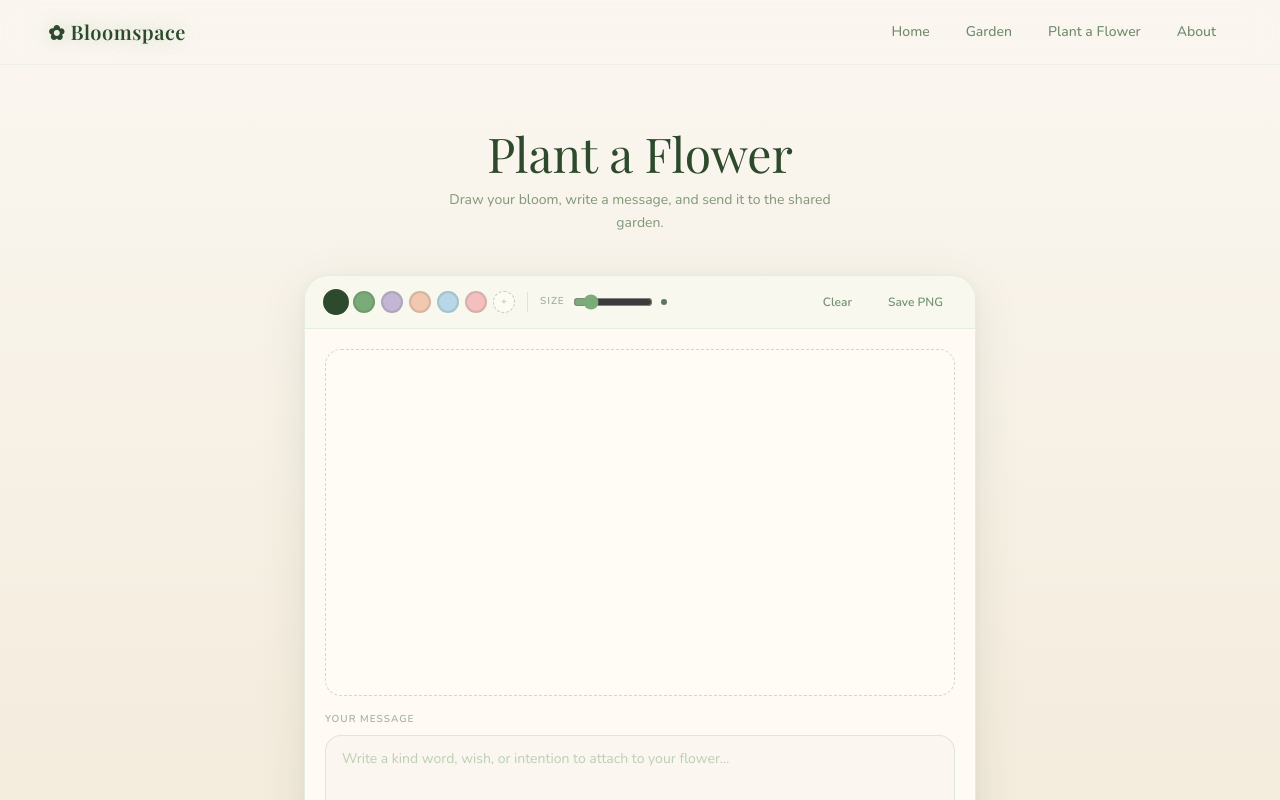
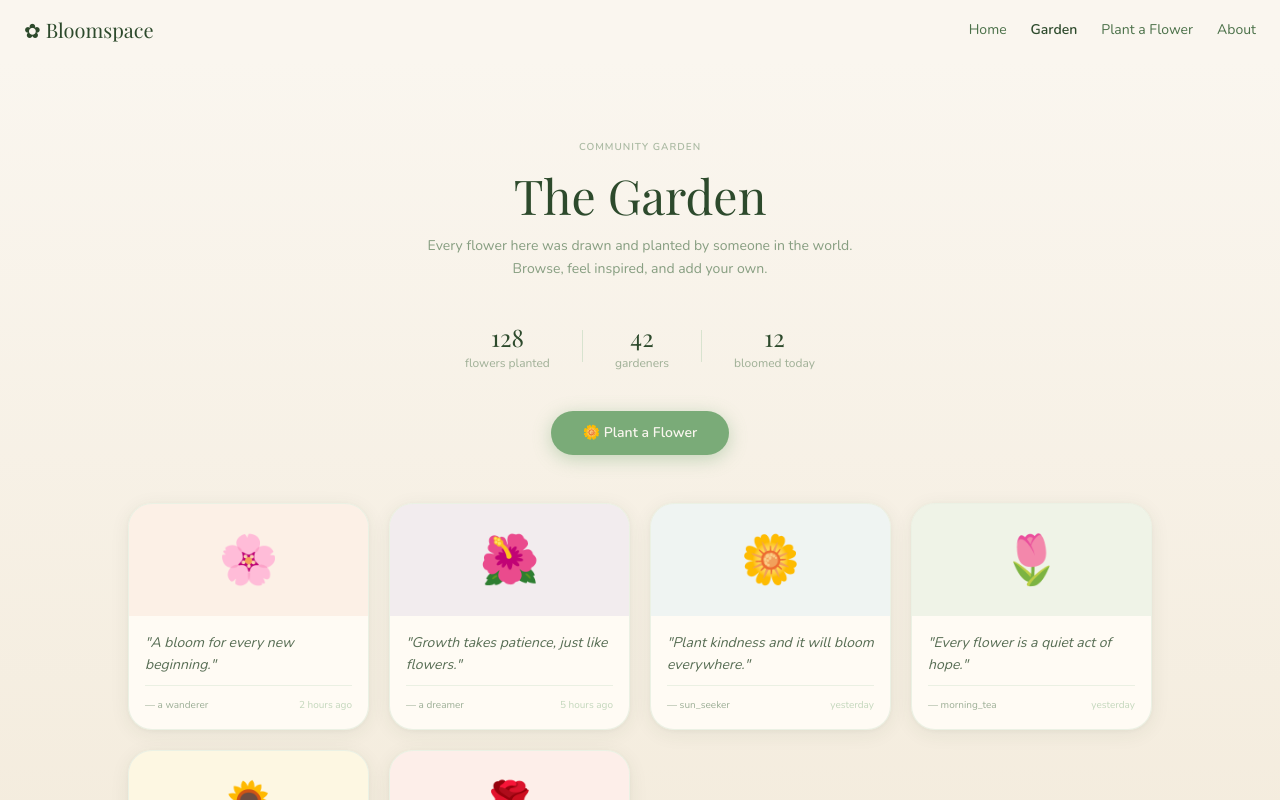
Before and after one commit to grauconejo13/bloomspace, a React (Vite) app in the folder client/: page /garden in a window 1280 px wide. Shown: the top 800 px of the page. Built offline with nearby package versions, Linux system fonts and the light colour scheme.

Commit message:
Add Create Flower and Garden pages with routing

```diff
--- a/client/src/App.jsx
+++ b/client/src/App.jsx
@@ -1,29 +1,27 @@
-/*import Navbar from "./components/Navbar";
+import { Routes, Route } from "react-router-dom";
+
+import Navbar from "./components/Navbar";
+import Footer from "./components/Footer";
+
 import Home from "./pages/Home";
-import Footer from "./components/Footer";
+import Garden from "./pages/Garden";
+import CreateFlower from "./pages/CreateFlower";
+import About from "./pages/About";
+import NotFound from "./pages/NotFound";
 
 function App() {
   return (
     <>
       <Navbar />
-      <Home />
-      <Footer />
-    </>
-  );
-}
 
-export default App;*/
+      <Routes>
+        <Route path="/" element={<Home />} />
+        <Route path="/garden" element={<Garden />} />
+        <Route path="/create" element={<CreateFlower />} />
+        <Route path="/about" element={<About />} />
+        <Route path="*" element={<NotFound />} />
+      </Routes>
 
-
-import Navbar from "./components/Navbar";
-import CreateFlower from "./pages/CreateFlower";
-import Footer from "./components/Footer";
-
-function App() {
-  return (
-    <>
-      <Navbar />
-      <CreateFlower />
       <Footer />
     </>
   );
--- a/client/src/components/FlowerCard.jsx
+++ b/client/src/components/FlowerCard.jsx
@@ -1,8 +1,36 @@
-function FlowerCard() {
+function FlowerCard({ emoji, bg, message, author, plantedAt }) {
   return (
-    <div>
-      <h3>Flower</h3>
-      <p>Message goes here.</p>
+    <div
+      className="flex flex-col rounded-3xl overflow-hidden group transition-all duration-300 hover:-translate-y-1"
+      style={{
+        background: 'rgba(255, 251, 245, 0.97)',
+        border: '1px solid rgba(184, 212, 182, 0.28)',
+        boxShadow: '0 4px 20px rgba(45, 74, 44, 0.07), 0 1px 4px rgba(45, 74, 44, 0.04)',
+      }}
+    >
+      {/* Illustration area */}
+      <div
+        className="flex items-center justify-center py-8 text-5xl select-none"
+        style={{ background: bg }}
+      >
+        <span className="group-hover:scale-110 transition-transform duration-300 inline-block">
+          {emoji}
+        </span>
+      </div>
+
+      {/* Body */}
+      <div className="p-4 flex flex-col gap-2 flex-1">
+        <p className="text-moss/80 text-sm leading-relaxed line-clamp-3 italic">
+          "{message}"
+        </p>
+        <div
+          className="mt-auto pt-3 flex items-center justify-between gap-2 border-t"
+          style={{ borderColor: 'rgba(184, 212, 182, 0.28)' }}
+        >
+          <span className="text-sage-dark/55 text-[10px]">— {author}</span>
+          <span className="text-sage/45 text-[10px]">{plantedAt}</span>
+        </div>
+      </div>
     </div>
   );
 }
--- a/client/src/components/GardenGrid.jsx
+++ b/client/src/components/GardenGrid.jsx
@@ -1,7 +1,11 @@
-function GardenGrid() {
+import FlowerCard from './FlowerCard';
+
+function GardenGrid({ flowers }) {
   return (
-    <div>
-      <p>Garden grid coming soon.</p>
+    <div className="grid grid-cols-2 sm:grid-cols-3 lg:grid-cols-4 gap-5">
+      {flowers.map((flower) => (
+        <FlowerCard key={flower.id} {...flower} />
+      ))}
     </div>
   );
 }
--- a/client/src/components/Navbar.jsx
+++ b/client/src/components/Navbar.jsx
@@ -1,29 +1,32 @@
+import { NavLink } from "react-router-dom";
+
 function Navbar() {
+  const linkClass = ({ isActive }) =>
+    isActive
+      ? "text-moss font-semibold"
+      : "text-sage-dark hover:text-moss transition-colors";
+
   return (
-    <nav
-      className="w-full px-8 md:px-12 py-4 sticky top-0 z-50 border-b border-sage-light/20"
-      style={{ background: 'rgba(250, 246, 239, 0.82)', backdropFilter: 'blur(14px)' }}
-    >
-      <div className="w-full flex justify-between items-center">
-        <span
-          className="font-heading text-xl font-semibold tracking-wide text-moss"
-          style={{ textShadow: '0 0 18px rgba(122, 171, 120, 0.4)' }}
-        >
+    <nav className="w-full px-6 py-4">
+      <div className="flex w-full items-center justify-between">
+        <NavLink to="/" className="font-heading text-xl text-moss">
           ✿ Bloomspace
-        </span>
+        </NavLink>
 
-        <ul className="hidden sm:flex gap-1 list-none m-0 p-0">
-          {['Home', 'Garden', 'Plant a Flower', 'About'].map((link) => (
-            <li key={link}>
-              <a
-                href="#"
-                className="text-sm font-medium no-underline text-sage-dark/80 hover:text-moss px-4 py-1.5 rounded-full transition-all duration-200 hover:bg-sage-light/20 inline-block"
-              >
-                {link}
-              </a>
-            </li>
-          ))}
-        </ul>
+        <div className="flex gap-6 text-sm">
+          <NavLink to="/" className={linkClass}>
+            Home
+          </NavLink>
+          <NavLink to="/garden" className={linkClass}>
+            Garden
+          </NavLink>
+          <NavLink to="/create" className={linkClass}>
+            Plant a Flower
+          </NavLink>
+          <NavLink to="/about" className={linkClass}>
+            About
+          </NavLink>
+        </div>
       </div>
     </nav>
   );
--- a/client/src/main.jsx
+++ b/client/src/main.jsx
@@ -1,10 +1,14 @@
 import { StrictMode } from "react";
 import { createRoot } from "react-dom/client";
+import { BrowserRouter } from "react-router-dom";
+
 import "./index.css";
-import App from "./App.jsx";
+import App from "./App";
 
 createRoot(document.getElementById("root")).render(
   <StrictMode>
-    <App />
-  </StrictMode>,
+    <BrowserRouter>
+      <App />
+    </BrowserRouter>
+  </StrictMode>
 );
--- a/client/src/pages/Garden.jsx
+++ b/client/src/pages/Garden.jsx
@@ -1,12 +1,111 @@
+import GardenGrid from '../components/GardenGrid';
+
+const FLOWERS = [
+  {
+    id: 1,
+    emoji: '🌸',
+    bg: 'rgba(242, 200, 176, 0.22)',
+    message: 'A bloom for every new beginning.',
+    author: 'a wanderer',
+    plantedAt: '2 hours ago',
+  },
+  {
+    id: 2,
+    emoji: '🌺',
+    bg: 'rgba(196, 181, 212, 0.22)',
+    message: 'Growth takes patience, just like flowers.',
+    author: 'a dreamer',
+    plantedAt: '5 hours ago',
+  },
+  {
+    id: 3,
+    emoji: '🌼',
+    bg: 'rgba(184, 216, 232, 0.22)',
+    message: 'Plant kindness and it will bloom everywhere.',
+    author: 'sun_seeker',
+    plantedAt: 'yesterday',
+  },
+  {
+    id: 4,
+    emoji: '🌷',
+    bg: 'rgba(184, 212, 182, 0.22)',
+    message: 'Every flower is a quiet act of hope.',
+    author: 'morning_tea',
+    plantedAt: 'yesterday',
+  },
+  {
+    id: 5,
+    emoji: '🌻',
+    bg: 'rgba(245, 230, 160, 0.22)',
+    message: 'You are allowed to grow at your own pace.',
+    author: 'gentle_garden',
+    plantedAt: '2 days ago',
+  },
+  {
+    id: 6,
+    emoji: '🌹',
+    bg: 'rgba(245, 191, 191, 0.22)',
+    message: 'Small moments of beauty matter.',
+    author: 'petal_path',
+    plantedAt: '3 days ago',
+  },
+];
+
 function Garden() {
   return (
-    <div>
-      <h1>Community Garden 🌷</h1>
+    <main
+      className="flex-1"
+      style={{ background: 'linear-gradient(to bottom, #faf6ef, #f2e9d8)' }}
+    >
 
-      <p>
-        Flowers planted by visitors will appear here.
-      </p>
-    </div>
+      {/* Page header */}
+      <section className="text-center px-6 pt-20 pb-12">
+        <p className="text-[10px] font-bold tracking-widest uppercase text-sage-dark/45 mb-4">
+          Community Garden
+        </p>
+        <h1 className="font-heading text-4xl md:text-5xl text-moss mb-4">
+          The Garden
+        </h1>
+        <p className="text-sage-dark/65 text-sm max-w-md mx-auto leading-relaxed mb-10">
+          Every flower here was drawn and planted by someone in the world.
+          Browse, feel inspired, and add your own.
+        </p>
+
+        {/* Stats row */}
+        <div className="flex items-center justify-center gap-8 mb-10">
+          <div className="text-center">
+            <p className="font-heading text-2xl text-moss">128</p>
+            <p className="text-sage-dark/50 text-xs mt-0.5">flowers planted</p>
+          </div>
+          <div className="w-px h-8" style={{ background: 'rgba(184, 212, 182, 0.5)' }} />
+          <div className="text-center">
+            <p className="font-heading text-2xl text-moss">42</p>
+            <p className="text-sage-dark/50 text-xs mt-0.5">gardeners</p>
+          </div>
+          <div className="w-px h-8" style={{ background: 'rgba(184, 212, 182, 0.5)' }} />
+          <div className="text-center">
+            <p className="font-heading text-2xl text-moss">12</p>
+            <p className="text-sage-dark/50 text-xs mt-0.5">bloomed today</p>
+          </div>
+        </div>
+
+        {/* CTA */}
+        <button
+          className="bg-sage text-cream px-8 py-3 rounded-full text-sm font-semibold hover:bg-sage-dark transition-all duration-300 cursor-pointer"
+          style={{ boxShadow: '0 4px 18px rgba(122, 171, 120, 0.42)' }}
+        >
+          🌼 Plant a Flower
+        </button>
+      </section>
+
+      {/* Flower grid */}
+      <section className="px-6 pb-24">
+        <div className="max-w-5xl mx-auto">
+          <GardenGrid flowers={FLOWERS} />
+        </div>
+      </section>
+
+    </main>
   );
 }
 
```
